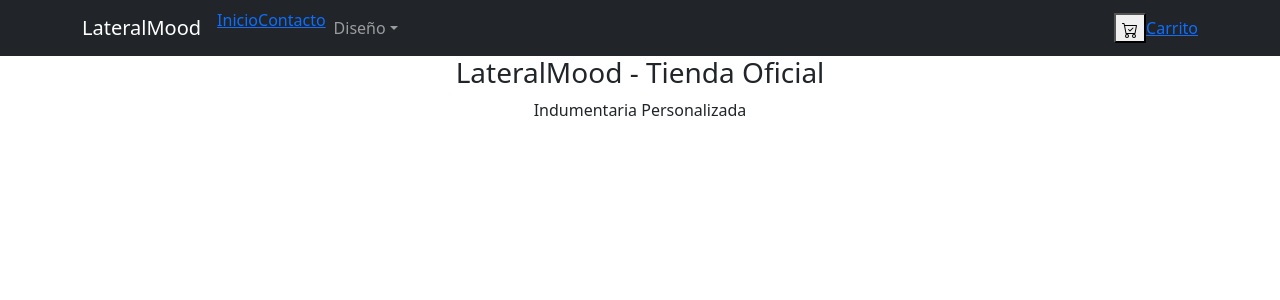
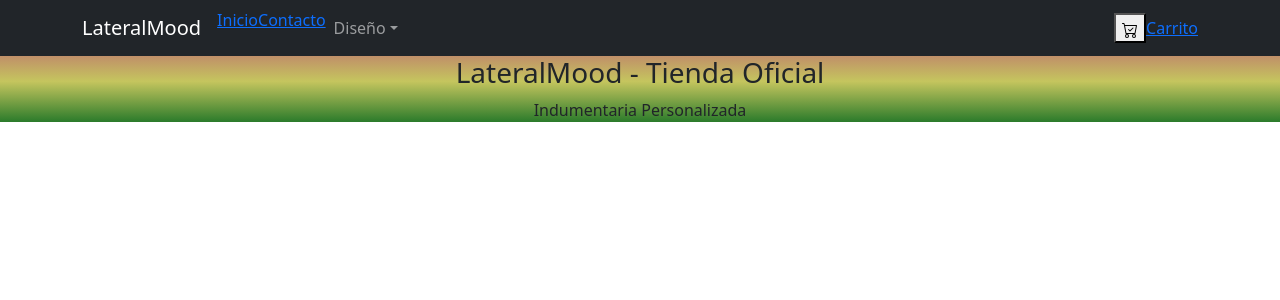
Before and after one commit to karenpiscitello/my-app, a React (Vite) app: page / in a window 1280 px wide. Shown: the top 300 px of the page. Built offline with nearby package versions, Linux system fonts and the light colour scheme; no server answers; the database is empty.

Commit message:
Update App.css

```diff
--- a/src/App.css
+++ b/src/App.css
@@ -1,5 +1,6 @@
 .App {
   text-align: center;
+  background-image: linear-gradient(rgb(94, 91, 91),rgb(189, 111, 111) ,rgb(197, 197, 94),rgb(43, 123, 43))
 }
 
 .App-logo {
```
